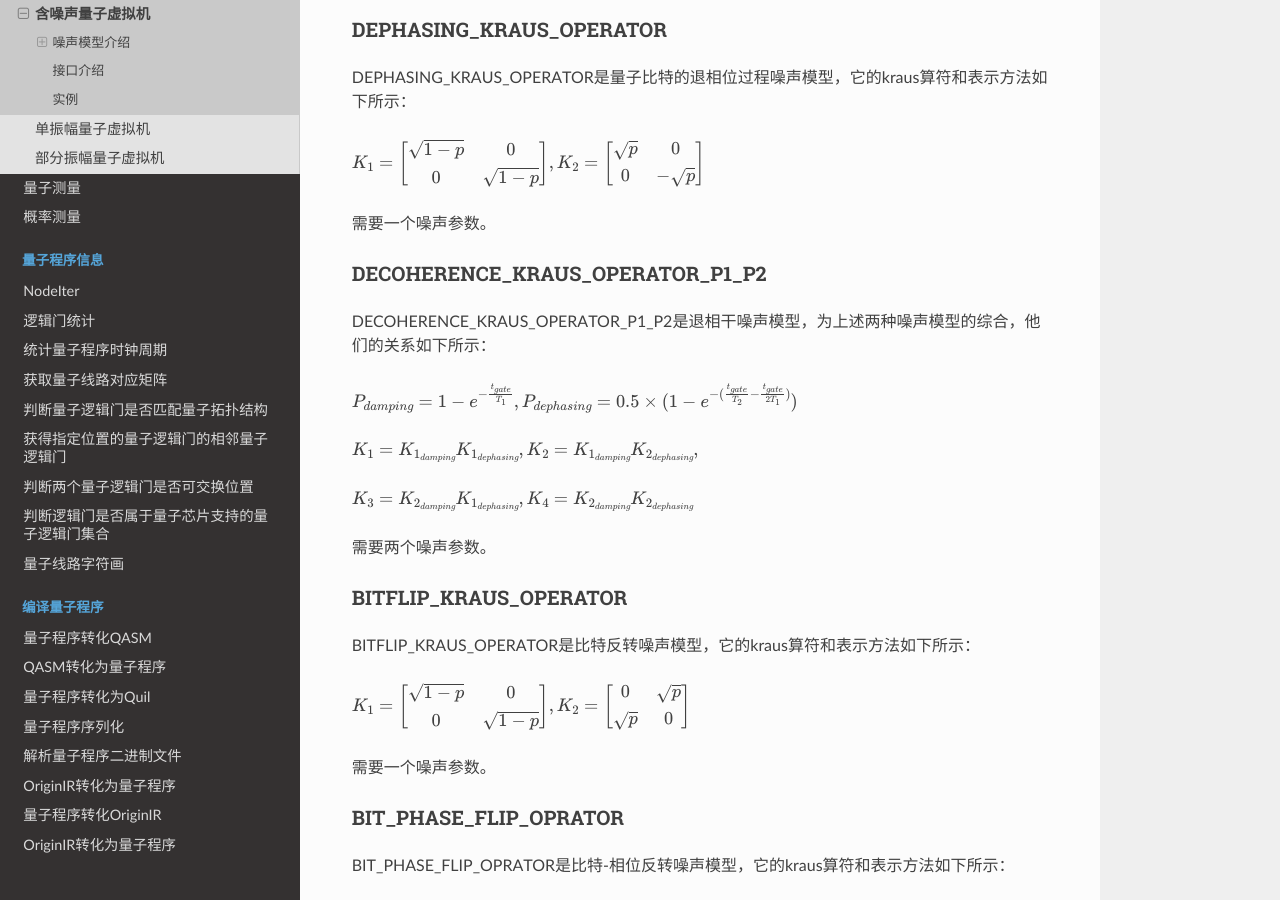
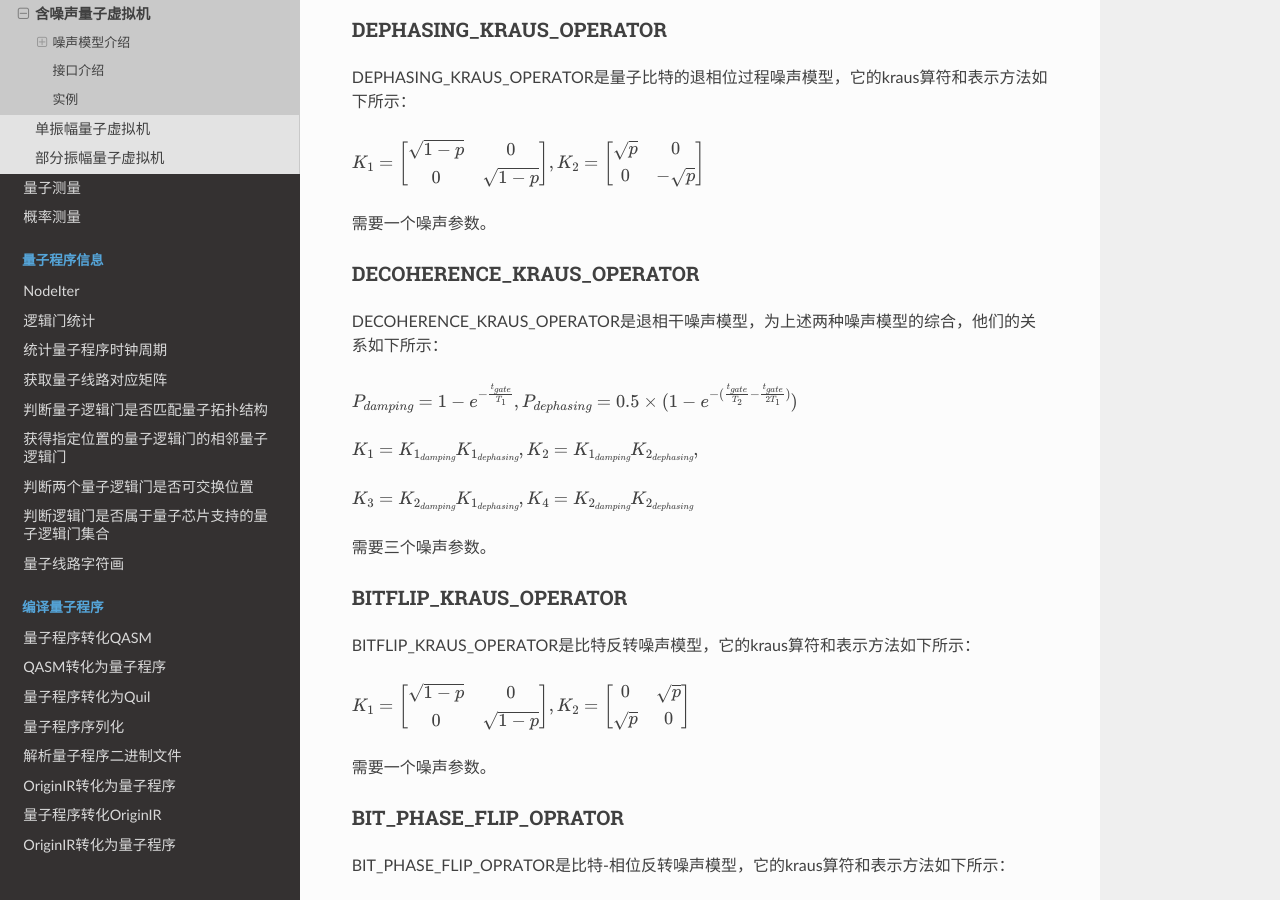
Before and after one commit to OriginQ/pyQPanda-Toturial, a Sphinx documentation site: the page built from source/NoiseQVM.rst, in a window 1280 px wide and 900 px high, scrolled down 599 px. Built offline with Sphinx 7.4.7 and the Read the Docs theme 2.0.0, drawn with Linux system fonts in a browser that asks for light colours; pages that are not in the unit, such as notebooks, are missing from menus; some of the changed text lies outside the part shown.

Commit message:
<fix> : 修改噪声模型说明

```diff
--- a/source/NoiseQVM.rst
+++ b/source/NoiseQVM.rst
@@ -28,10 +28,10 @@ DEPHASING_KRAUS_OPERATOR是量子比特的退相位过程噪声模型，它的kr
 
 需要一个噪声参数。
 
-DECOHERENCE_KRAUS_OPERATOR_P1_P2
+DECOHERENCE_KRAUS_OPERATOR
 ~~~~~~~~~~~~~~~~~~~~~~~~~~~~~~~~~~~~~
 
-DECOHERENCE_KRAUS_OPERATOR_P1_P2是退相干噪声模型，为上述两种噪声模型的综合，他们的关系如下所示：
+DECOHERENCE_KRAUS_OPERATOR是退相干噪声模型，为上述两种噪声模型的综合，他们的关系如下所示：
 
 :math:`P_{damping} = 1 - e^{-\frac{t_{gate}}{T_1}}, P_{dephasing} = 0.5 \times (1 - e^{-(\frac{t_{gate}}{T_2} - \frac{t_{gate}}{2T_1})})`
 
@@ -39,7 +39,7 @@ DECOHERENCE_KRAUS_OPERATOR_P1_P2是退相干噪声模型，为上述两种噪声
 
 :math:`K_3 = K_{2_{damping}}K_{1_{dephasing}}, K_4 = K_{2_{damping}}K_{2_{dephasing}}`
 
-需要两个噪声参数。
+需要三个噪声参数。
 
 BITFLIP_KRAUS_OPERATOR
 ~~~~~~~~~~~~~~~~~~~~~~~~~~~~~~
```
Also changed, not shown: other parts of source/NoiseQVM.rst (+3 -3 lines).
